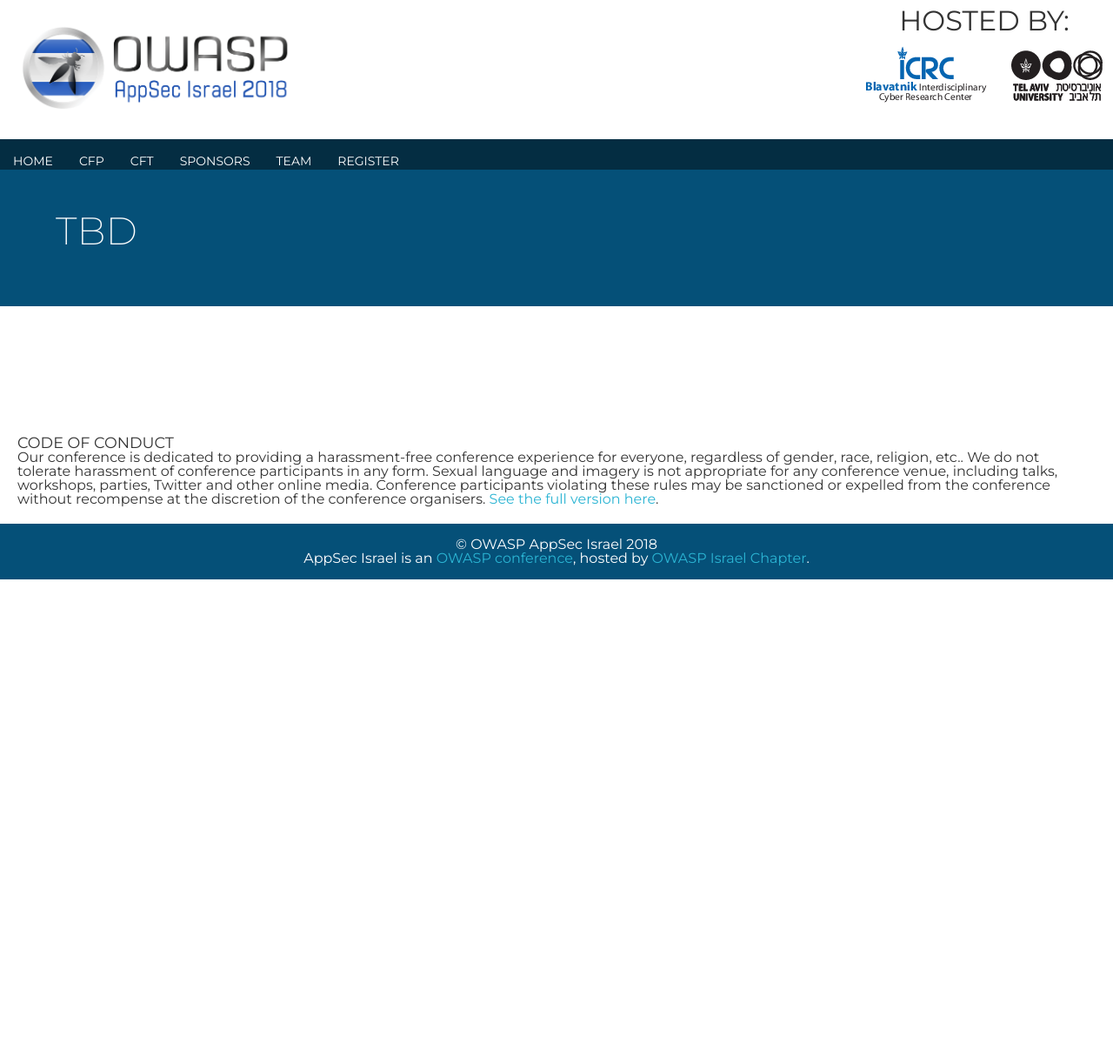
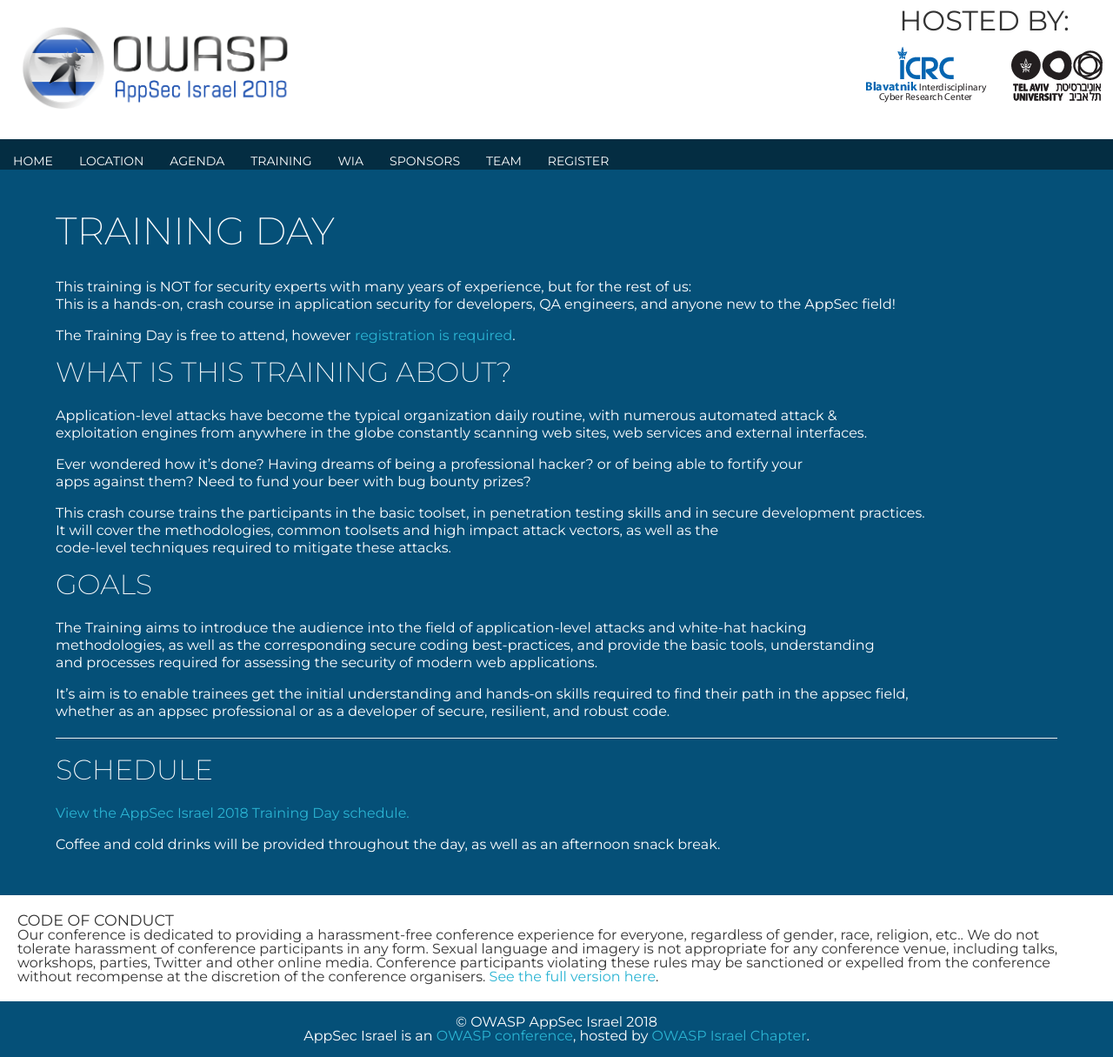
Before and after one commit to OWASP/AppSec-Israel-2018, a Jekyll site: the page built from Training.md, in a window 1280 px wide. Shown: the whole page at 87% size. Built offline with Jekyll 4.4.1, drawn with Linux system fonts in a browser that asks for light colours; our own code applies the rules of GitHub Pages for plain Markdown files; a script that is not in the unit is left out; before the commit the page ends 900 px from its top, so only the background shows below that.

Commit message:
Create schedule (#32)
* Update Agenda.md

* Update Training.md

* Update WIA.md

* Update _config.yml

* Update menus.yml

```diff
--- a/Training.md
+++ b/Training.md
@@ -1,4 +1,39 @@
 ---
 ---
 
-## TBD
+## Training Day
+
+This training is **NOT** for security experts with many years of experience, but for the rest of us:
+This is a hands-on, crash course in application security for developers, QA engineers, and anyone new to the AppSec field!
+
+The Training Day is free to attend, however [registration is required](Register).
+
+### What is this Training about?
+
+Application-level attacks have become the typical organization daily routine, with numerous automated attack &
+exploitation engines from anywhere in the globe constantly scanning web sites, web services and external interfaces.
+
+Ever wondered how it’s done? Having dreams of being a professional hacker? or of being able to fortify your
+apps against them? Need to fund your beer with bug bounty prizes?
+
+This crash course trains the participants in the basic toolset, in penetration testing skills and in secure development practices.
+It will cover the methodologies, common toolsets and high impact attack vectors, as well as the
+code-level techniques required to mitigate these attacks.
+
+### Goals
+
+The Training aims to introduce the audience into the field of **application-level attacks** and **white-hat hacking
+methodologies**, as well as the corresponding **secure coding best-practices**, and provide the basic tools, understanding
+and processes required for assessing the security of modern web applications.
+
+It's aim is to enable trainees get the initial understanding and hands-on skills required to find their path in the appsec field,
+whether as an appsec professional or as a developer of secure, resilient, and robust code.
+
+---
+
+### Schedule
+
+<a id="sched-embed" href="https://{{ site.sched }}/list/descriptions/type/Training" data-sched-bg="dark">View the {{ site.title }} Training Day schedule.</a><script type="text/javascript" src="https://{{ site.sched }}/js/embed.js"></script>
+
+
+Coffee and cold drinks will be provided throughout the day, as well as an afternoon snack break.
--- a/_config.yml
+++ b/_config.yml
@@ -6,5 +6,5 @@
 
 # Conference dates
 dates: 5-6 September, 2018
-trainingday: September 5th
-confday: September 6th
+trainingday: Wednesday, September 5th
+confday: Thursday, September 6th
--- a/_data/menus.yml
+++ b/_data/menus.yml
@@ -1,9 +1,13 @@
 - title: Home
   url  : /
-- title: CFP
-  url:   CFP
-- title: CFT
-  url:   CFT
+- title: Location
+  url  : Location
+- title: Agenda
+  url  : Agenda
+- title: Training
+  url  : Training
+- title: WIA
+  url  : WIA
 - title: Sponsors
   url  : Sponsors
 - title: Team
```
Also changed, not shown: Agenda.md (+5 -1 lines), WIA.md (+25 -1 lines).
